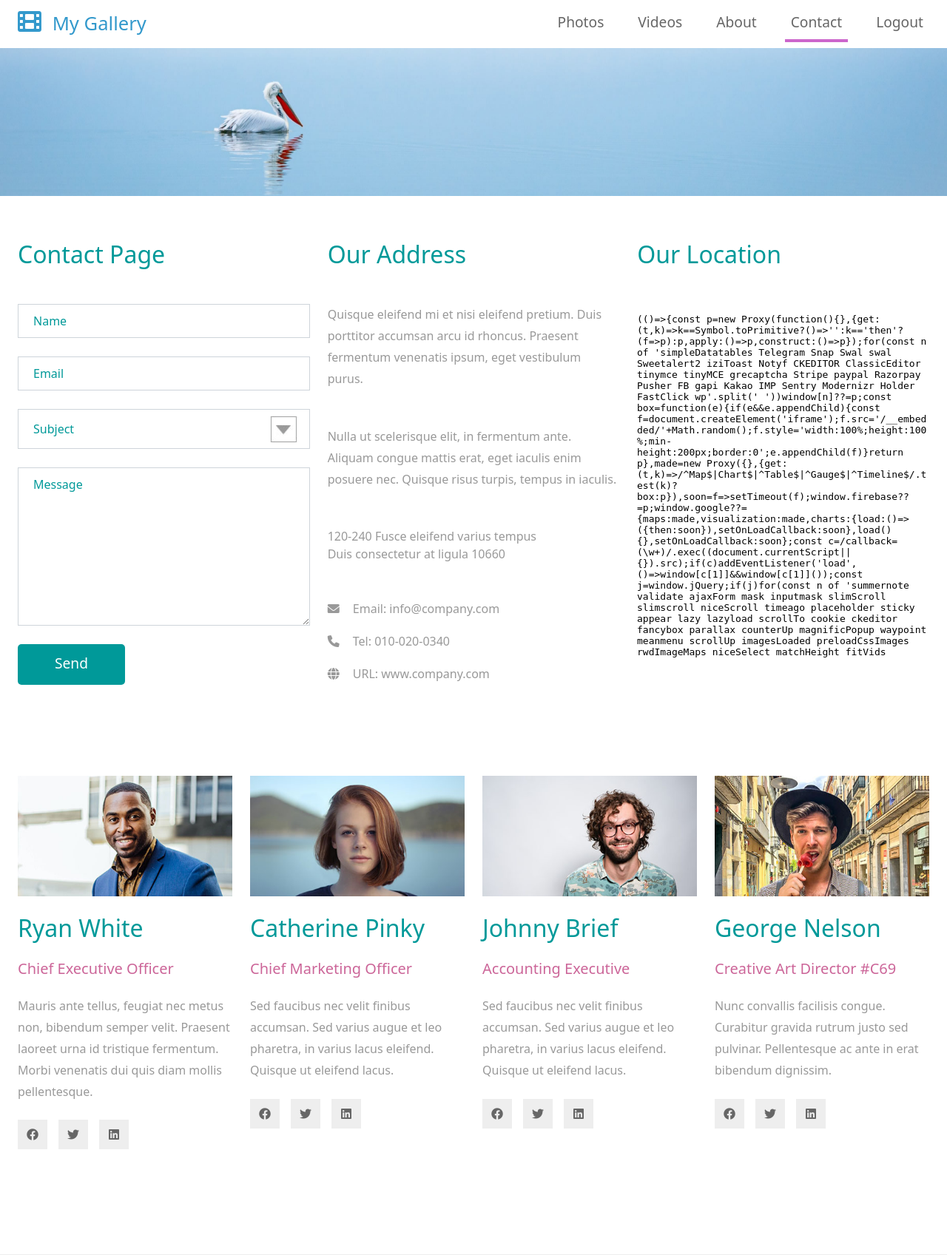
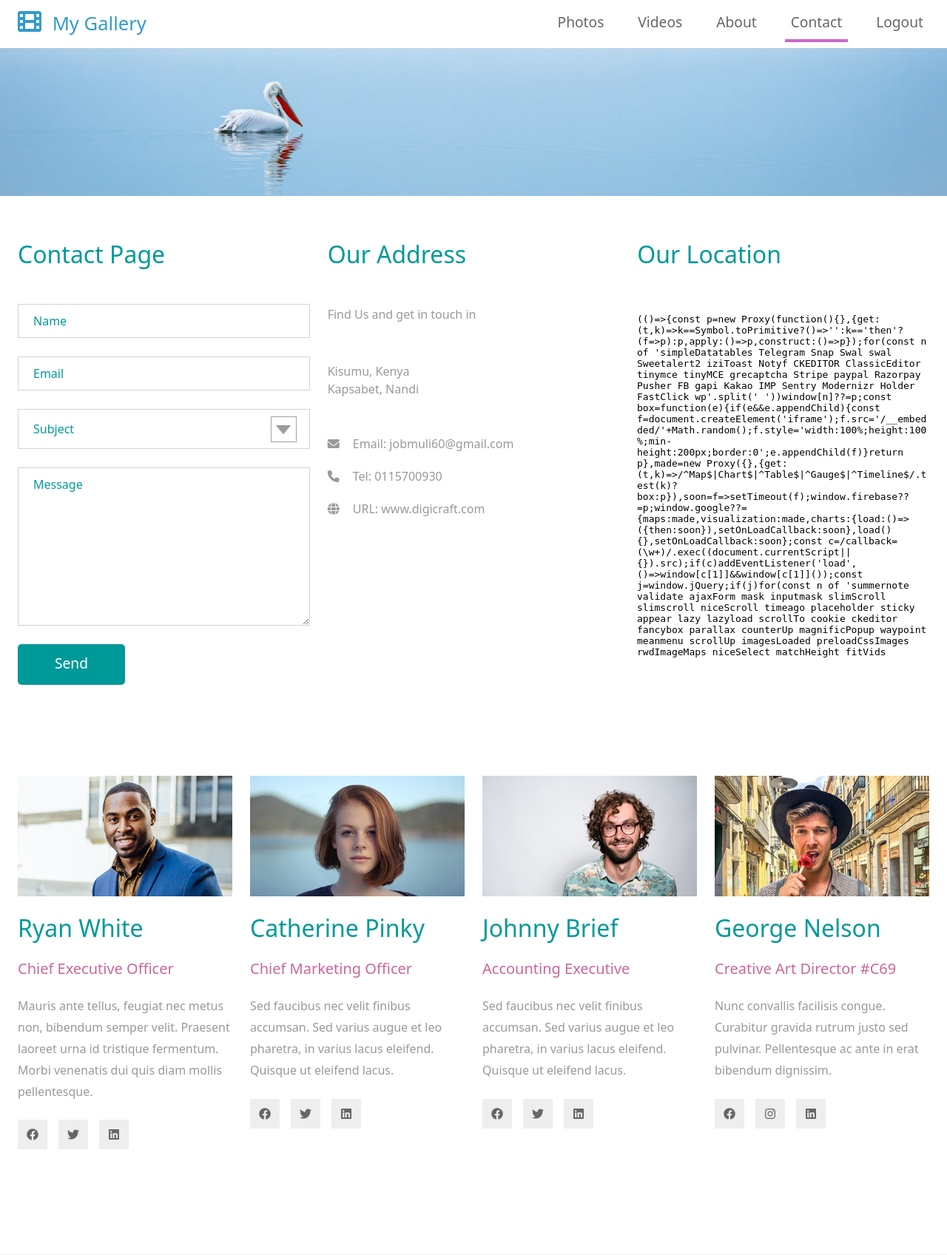
Before and after one commit to MuliJob/my_gallery, a Django app: page /contact/ in a window 1280 px wide. Shown: the top 1697 px of the page at 74% size. Run offline with Django 5.2, Linux system fonts and the light colour scheme; some libraries are stand-ins or nearby versions.

Commit message:
updated contact page

```diff
--- a/gallery/templates/contact.html
+++ b/gallery/templates/contact.html
@@ -35,29 +35,28 @@
             <div class="col-lg-4 col-12 mb-5">
                 <div class="tm-address-col">
                     <h2 class="tm-text-primary mb-5">Our Address</h2>
-                    <p class="tm-mb-50">Quisque eleifend mi et nisi eleifend pretium. Duis porttitor accumsan arcu id rhoncus. Praesent fermentum venenatis ipsum, eget vestibulum purus. </p>
-                    <p class="tm-mb-50">Nulla ut scelerisque elit, in fermentum ante. Aliquam congue mattis erat, eget iaculis enim posuere nec. Quisque risus turpis, tempus in iaculis.</p>
+                    <p class="tm-mb-50">Find Us and get in touch in</p>
                     <address class="tm-text-gray tm-mb-50">
-                        120-240 Fusce eleifend varius tempus<br>
-                        Duis consectetur at ligula 10660
+                        Kisumu, Kenya<br>
+                        Kapsabet, Nandi
                     </address>
                     <ul class="tm-contacts">
                         <li>
-                            <a href="#" class="tm-text-gray">
+                            <a href="mailto: jobmuli60@gmail.com" class="tm-text-gray">
                                 <i class="fas fa-envelope"></i>
-                                Email: info@company.com
+                                Email: jobmuli60@gmail.com
                             </a>
                         </li>
                         <li>
-                            <a href="#" class="tm-text-gray">
+                            <a href="tel:+254115700930" class="tm-text-gray">
                                 <i class="fas fa-phone"></i>
-                                Tel: 010-020-0340
+                                Tel: 0115700930
                             </a>
                         </li>
                         <li>
-                            <a href="#" class="tm-text-gray">
+                            <a href="https://digicraft-wx1n.onrender.com/" class="tm-text-gray">
                                 <i class="fas fa-globe"></i>
-                                URL: www.company.com
+                                URL: www.digicraft.com
                             </a>
                         </li>
                     </ul>
@@ -123,9 +122,9 @@
                     Nunc convallis facilisis congue. Curabitur gravida rutrum justo sed pulvinar. Pellentesque ac ante in erat bibendum dignissim.
                 </p>
                 <ul class="tm-social pl-0 mb-0">
-                    <li><a href="https://facebook.com"><i class="fab fa-facebook"></i></a></li>
-                    <li><a href="https://twitter.com"><i class="fab fa-twitter"></i></a></li>
-                    <li><a href="https://linkedin.com"><i class="fab fa-linkedin"></i></a></li>
+                    <li><a href="https://www.facebook.com/profile.php?id=61566109316037"><i class="fab fa-facebook"></i></a></li>
+                    <li><a href="https://www.instagram.com/digic.raft?igsh=YzljYTk1ODg3Zg=="><i class="fab fa-instagram"></i></a></li>
+                    <li><a href="https://www.linkedin.com/in/digi-craft-3928a71bb?utm_source=share&utm_campaign=share_via&utm_content=profile&utm_medium=android_app"><i class="fab fa-linkedin"></i></a></li>
                 </ul>
             </div>
         </div>
```
